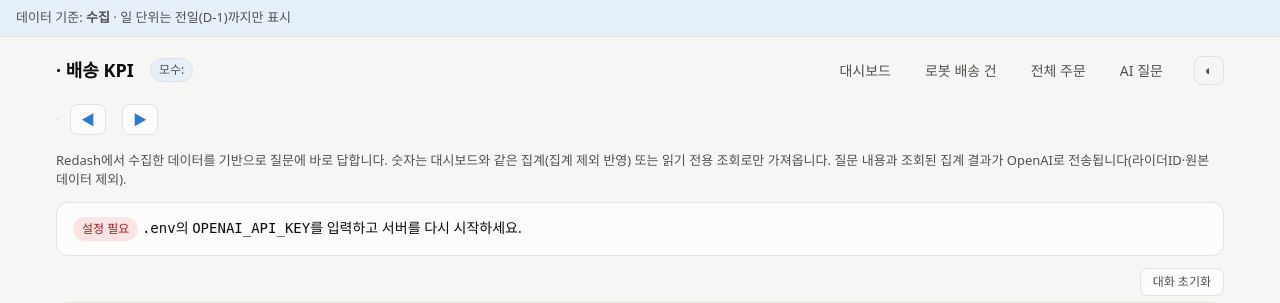
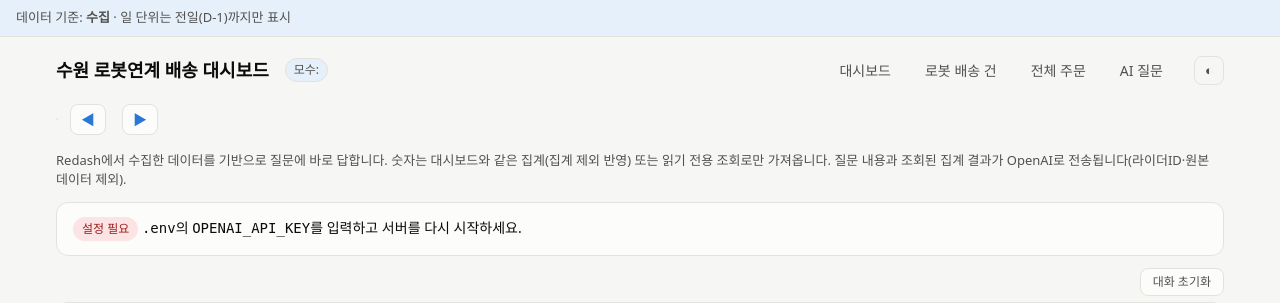
Before and after one commit to onjimin-arch/hillstate-pyrogo-dashboard, a FastAPI app: template app/templates/ask.html in a window 1280 px wide. Shown: the top 303 px of the page. Run offline with FastAPI, Linux system fonts and the light colour scheme; the template is opened without the code that fills it, so the values that code supplies are empty; parts of the project's set-up code (start-up, migrations or seed data) failed here and were passed over; some libraries are stand-ins or nearby versions.

Commit message:
앱 이름을 수원 로봇연계 배송 대시보드로 변경 (title, OG 태그, 헤더)
Co-Authored-By: Claude Sonnet 5.5 <noreply@anthropic.com>

```diff
--- a/app/main.py
+++ b/app/main.py
@@ -83,7 +83,7 @@ async def lifespan(_app):
     scheduler.stop()
 
 
-app = FastAPI(title="힐스테이트 푸르지오 수원 배송 KPI 대시보드", lifespan=lifespan)
+app = FastAPI(title="수원 로봇연계 배송 대시보드", lifespan=lifespan)
 app.mount("/static", StaticFiles(directory=BASE / "static"), name="static")
 templates = Jinja2Templates(directory=BASE / "templates")
 
--- a/app/templates/base.html
+++ b/app/templates/base.html
@@ -3,7 +3,12 @@
 <head>
 <meta charset="utf-8">
 <meta name="viewport" content="width=device-width, initial-scale=1">
-<title>수원 배송 KPI</title>
+<title>수원 로봇연계 배송 대시보드</title>
+<meta property="og:type" content="website">
+<meta property="og:site_name" content="수원 로봇연계 배송 대시보드">
+<meta property="og:title" content="수원 로봇연계 배송 대시보드">
+<meta name="description" content="힐스테이트 푸르지오 수원 로봇연계 배송 KPI">
+<meta property="og:description" content="힐스테이트 푸르지오 수원 로봇연계 배송 KPI">
 <link rel="stylesheet" href="/static/app.css">
 <script>
   try { var t = localStorage.getItem("theme"); if (t) document.documentElement.dataset.theme = t; } catch (e) {}
@@ -24,7 +29,7 @@
 {% endif %}
 <div class="wrap">
   <header class="top">
-    <h1>{{ cfg.building }} · 배송 KPI</h1>
+    <h1>수원 로봇연계 배송 대시보드</h1>
     <span class="badge">모수: {{ cfg.store_type }}</span>
     <nav class="tabs">
       <a href="/" class="{{ 'on' if active == 'dashboard' }}">대시보드</a>
```
